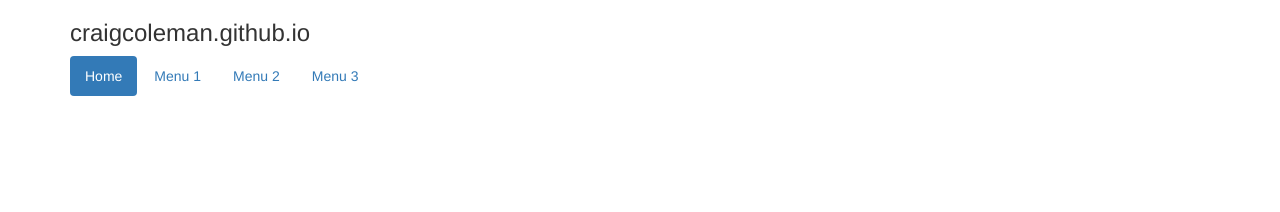
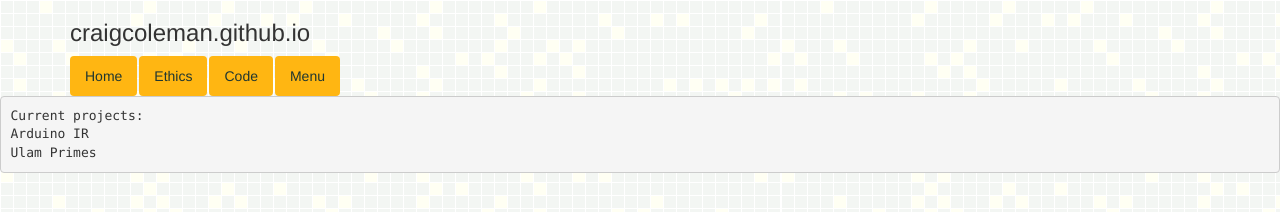
Before and after one commit to craigcoleman/craigcoleman.github.io, a website: page index.html in a window 1280 px wide. Drawn offline with nearby package versions, Linux system fonts and the light colour scheme.

Commit message:
new index

```diff
--- a/index.html
+++ b/index.html
@@ -5,20 +5,33 @@
   <meta charset="utf-8">
   <meta name="viewport" content="width=device-width, initial-scale=1">
   <link rel="stylesheet" href="dist/css/bootstrap.min.css">
+   <link rel="stylesheet" href="dist/css/custom.css">
   <script src="https://ajax.googleapis.com/ajax/libs/jquery/1.11.3/jquery.min.js"></script>
   <script src="http://maxcdn.bootstrapcdn.com/bootstrap/3.3.5/js/bootstrap.min.js"></script>
+<style>
+html,body{
+background:#fff url("img/ulamgreen.png");
+}
+</style>
+
+
 </head>
 <body>
-
 <div class="container">
   <h3>craigcoleman.github.io</h3>
   <ul class="nav nav-pills">
     <li class="active"><a href="#">Home</a></li>
-    <li><a href="#">Menu 1</a></li>
-    <li><a href="#">Menu 2</a></li>
-    <li><a href="#">Menu 3</a></li>
+    <li><a href="#">Ethics</a></li>
+    <li><a href="#">Code</a></li>
+    <li><a href="#">Menu</a></li>
   </ul>
 </div>
 
+<pre>
+Current projects:
+Arduino IR
+Ulam Primes
+</pre>
+
 </body>
 </html>
```
Also changed, not shown: bakcground.png (added), dist/css/custom.css (added), img/background.png (added), img/ulamgreen.png (added), ulamgreen.png (added).
